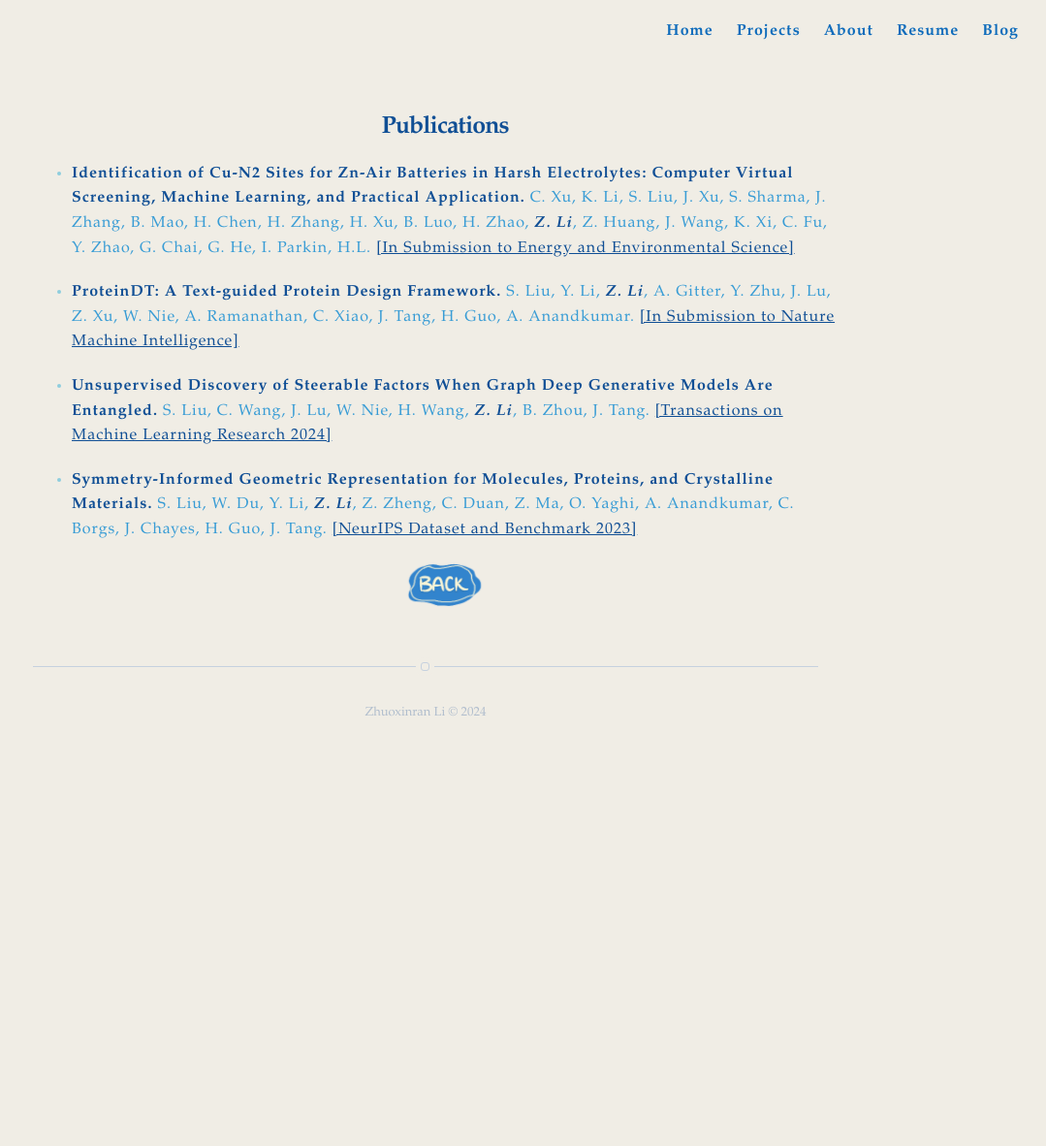
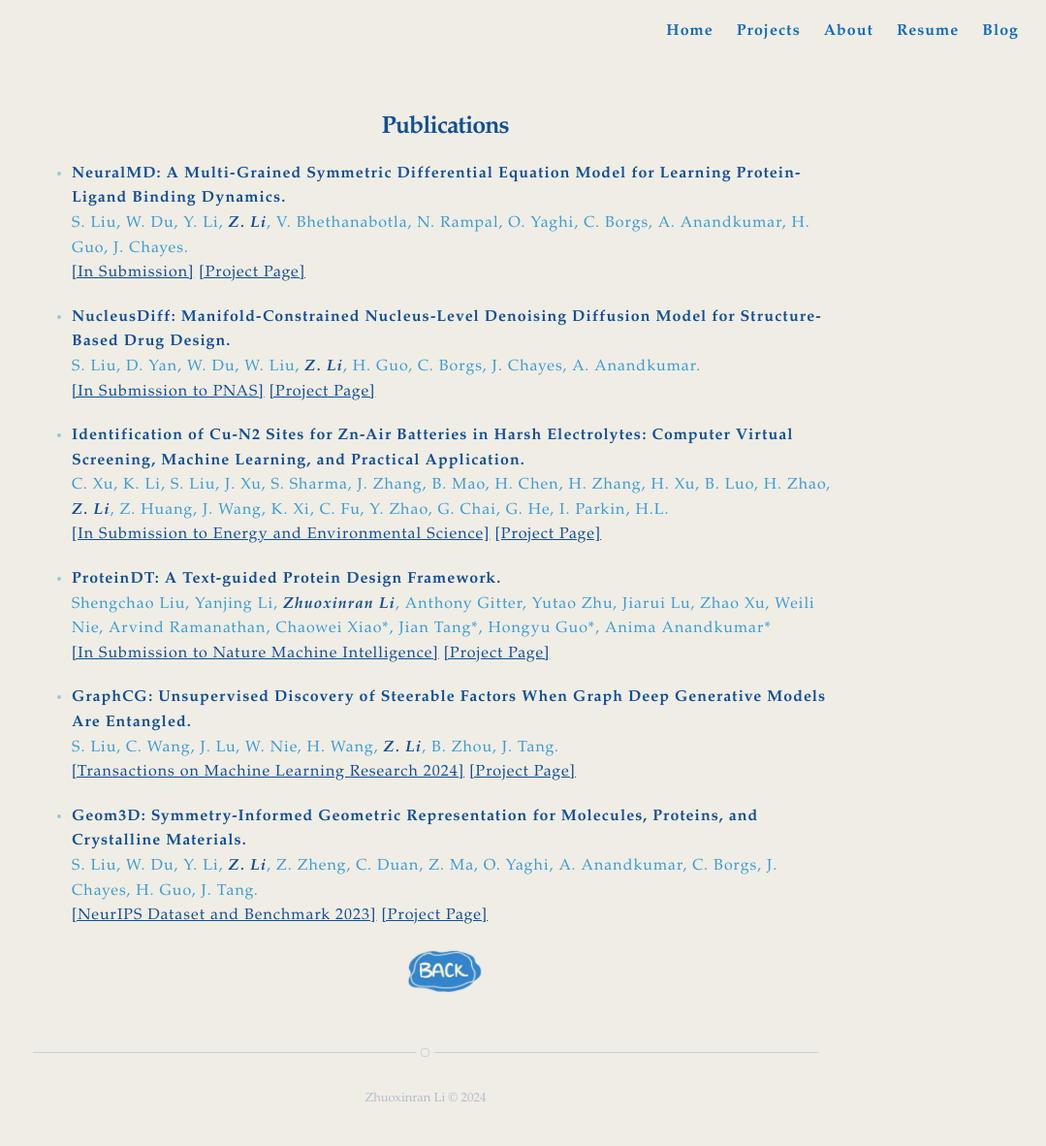
Before and after one commit to zoezxrli/zoezxrli.github.io, a Jekyll site: the page built from projects/publications.md, in a window 1280 px wide. Shown: the whole page at 97% size, without its empty margins (201-1280 px from the left). Built offline with Jekyll 4.4.1, drawn with Linux system fonts in a browser that asks for light colours; nearby versions of some CDN libraries; before the commit the page ends 900 px from its top, so only the background shows below that.

Commit message:
add links to project

```diff
--- a/projects/publications.md
+++ b/projects/publications.md
@@ -10,22 +10,50 @@ permalink: /projects/publications/
   <h1 class="project-title">Publications</h1>
 
   <ul class="publication-list">
-    <!-- Publication 1 -->
+    <!-- Publication 6 -->
     <li>
-      <span style="color: #104f95; font-weight: bold;">Identification of Cu-N2 Sites for Zn-Air Batteries in Harsh Electrolytes: Computer Virtual Screening, Machine Learning, and Practical Application.</span> <span style="color: #389cd5;">C. Xu, K. Li, S. Liu, J. Xu, S. Sharma, J. Zhang, B. Mao, H. Chen, H. Zhang, H. Xu, B. Luo, H. Zhao, </span><span style="color: #104f95; font-weight: bold; font-style: italic;">Z. Li</span><span style="color: #389cd5;">, Z. Huang, J. Wang, K. Xi, C. Fu, Y. Zhao, G. Chai, G. He, I. Parkin, H.L.</span> <a href="https://linktoenergyenvironmentalscience.com" style="color: #104f95; text-decoration: underline;">[In Submission to Energy and Environmental Science]</a>
+      <span style="color: #104f95; font-weight: bold;">NeuralMD: A Multi-Grained Symmetric Differential Equation Model for Learning Protein-Ligand Binding Dynamics. </span><br>
+      <span style="color: #389cd5;"> S. Liu, W. Du, Y. Li, </span><span style="color: #104f95; font-weight: bold; font-style: italic;">Z. Li</span><span style="color: #389cd5;">, V. Bhethanabotla, N. Rampal, O. Yaghi, C. Borgs, A. Anandkumar, H. Guo, J. Chayes. </span><br>
+      <a href="https://arxiv.org/abs/2306.09375" style="color: #104f95; text-decoration: underline;">[In Submission]</a>
+      <a href="/projects/project_page/#publication6" style="color: #104f95; text-decoration: underline;">[Project Page]</a>
+    </li>
+    <!-- Publication 5 -->
+    <li>
+      <span style="color: #104f95; font-weight: bold;">NucleusDiff: Manifold-Constrained Nucleus-Level Denoising Diffusion Model for Structure-Based Drug Design. </span><br>
+      <span style="color: #389cd5;"> S. Liu, D. Yan, W. Du, W. Liu, </span><span style="color: #104f95; font-weight: bold; font-style: italic;">Z. Li</span><span style="color: #389cd5;">, H. Guo, C. Borgs, J. Chayes, A. Anandkumar. </span><br>
+      <a href="https://arxiv.org/abs/2306.09375" style="color: #104f95; text-decoration: underline;">[In Submission to PNAS]</a>
+      <a href="/projects/project_page/#publication5" style="color: #104f95; text-decoration: underline;">[Project Page]</a>
+    </li>
+    <!-- Publication 4 -->
+    <li>
+      <span style="color: #104f95; font-weight: bold;">Identification of Cu-N2 Sites for Zn-Air Batteries in Harsh Electrolytes: Computer Virtual Screening, Machine Learning, and Practical Application.</span><br>
+      <span style="color: #389cd5;">C. Xu, K. Li, S. Liu, J. Xu, S. Sharma, J. Zhang, B. Mao, H. Chen, H. Zhang, H. Xu, B. Luo, H. Zhao, </span><span style="color: #104f95; font-weight: bold; font-style: italic;">Z. Li</span><span style="color: #389cd5;">, Z. Huang, J. Wang, K. Xi, C. Fu, Y. Zhao, G. Chai, G. He, I. Parkin, H.L.</span><br>
+      <a href="https://linktoenergyenvironmentalscience.com" style="color: #104f95; text-decoration: underline;">[In Submission to Energy and Environmental Science]</a>
+      <a href="/projects/project_page/#publication4" style="color: #104f95; text-decoration: underline;">[Project Page]</a>
+    </li>
+    <!-- Publication 3 -->
+    <li>
+      <span style="color: #104f95; font-weight: bold;">ProteinDT: A Text-guided Protein Design Framework.</span><br>
+      <span style="color: #389cd5;">Shengchao Liu, Yanjing Li, </span><span style="color: #104f95; font-weight: bold; font-style: italic;">Zhuoxinran Li</span><span style="color: #389cd5;">, Anthony Gitter, Yutao Zhu, Jiarui Lu, Zhao Xu, Weili Nie, Arvind Ramanathan, Chaowei Xiao*, Jian Tang*, Hongyu Guo*, Anima Anandkumar* </span><br>
+      <a href="https://arxiv.org/abs/2302.04611" style="color: #104f95; text-decoration: underline;">[In Submission to Nature Machine Intelligence]</a>
+      <a href="/projects/project_page/#publication3" style="color: #104f95; text-decoration: underline;">[Project Page]</a>
     </li>
     <!-- Publication 2 -->
     <li>
-      <span style="color: #104f95; font-weight: bold;">ProteinDT: A Text-guided Protein Design Framework.</span> <span style="color: #389cd5;">S. Liu, Y. Li, </span><span style="color: #104f95; font-weight: bold; font-style: italic;">Z. Li</span><span style="color: #389cd5;">, A. Gitter, Y. Zhu, J. Lu, Z. Xu, W. Nie, A. Ramanathan, C. Xiao, J. Tang, H. Guo, A. Anandkumar. </span> <a href="https://arxiv.org/abs/2302.04611" style="color: #104f95; text-decoration: underline;">[In Submission to Nature Machine Intelligence]</a>
+      <span style="color: #104f95; font-weight: bold;">GraphCG: Unsupervised Discovery of Steerable Factors When Graph Deep Generative Models Are Entangled.</span><br>
+      <span style="color: #389cd5;"> S. Liu, C. Wang, J. Lu, W. Nie, H. Wang, </span><span style="color: #104f95; font-weight: bold; font-style: italic;">Z. Li</span><span style="color: #389cd5;">, B. Zhou, J. Tang. </span><br>
+      <a href="https://arxiv.org/abs/2401.17123" style="color: #104f95; text-decoration: underline;">[Transactions on Machine Learning Research 2024]</a>
+      <a href="/projects/project_page/#publication2" style="color: #104f95; text-decoration: underline;">[Project Page]</a>
     </li>
-    <!-- Publication 3 -->
+    <!-- Publication 1 -->
     <li>
-      <span style="color: #104f95; font-weight: bold;">Unsupervised Discovery of Steerable Factors When Graph Deep Generative Models Are Entangled.</span> <span style="color: #389cd5;"> S. Liu, C. Wang, J. Lu, W. Nie, H. Wang, </span><span style="color: #104f95; font-weight: bold; font-style: italic;">Z. Li</span><span style="color: #389cd5;">, B. Zhou, J. Tang. </span> <a href="https://arxiv.org/abs/2401.17123" style="color: #104f95; text-decoration: underline;">[Transactions on Machine Learning Research 2024]</a>
+      <span style="color: #104f95; font-weight: bold;">Geom3D: Symmetry-Informed Geometric Representation for Molecules, Proteins, and Crystalline Materials.</span><br>
+      <span style="color: #389cd5;"> S. Liu, W. Du, Y. Li, </span><span style="color: #104f95; font-weight: bold; font-style: italic;">Z. Li</span><span style="color: #389cd5;">, Z. Zheng, C. Duan, Z. Ma, O. Yaghi, A. Anandkumar, C. Borgs, J. Chayes, H. Guo, J. Tang. </span><br>
+      <a href="https://arxiv.org/abs/2306.09375" style="color: #104f95; text-decoration: underline;">[NeurIPS Dataset and Benchmark 2023]</a>
+      <a href="/projects/project_page/#publication1" style="color: #104f95; text-decoration: underline;">[Project Page]</a>
     </li>
-    <!-- Publication 4 -->
-    <li>
-      <span style="color: #104f95; font-weight: bold;">Symmetry-Informed Geometric Representation for Molecules, Proteins, and Crystalline Materials.</span> <span style="color: #389cd5;"> S. Liu, W. Du, Y. Li, </span><span style="color: #104f95; font-weight: bold; font-style: italic;">Z. Li</span><span style="color: #389cd5;">, Z. Zheng, C. Duan, Z. Ma, O. Yaghi, A. Anandkumar, C. Borgs, J. Chayes, H. Guo, J. Tang. </span> <a href="https://arxiv.org/abs/2306.09375" style="color: #104f95; text-decoration: underline;">[NeurIPS Dataset and Benchmark 2023]</a>
-    </li>
+
+
   </ul>
 
   <!-- Back to Projects Image Link -->
```
